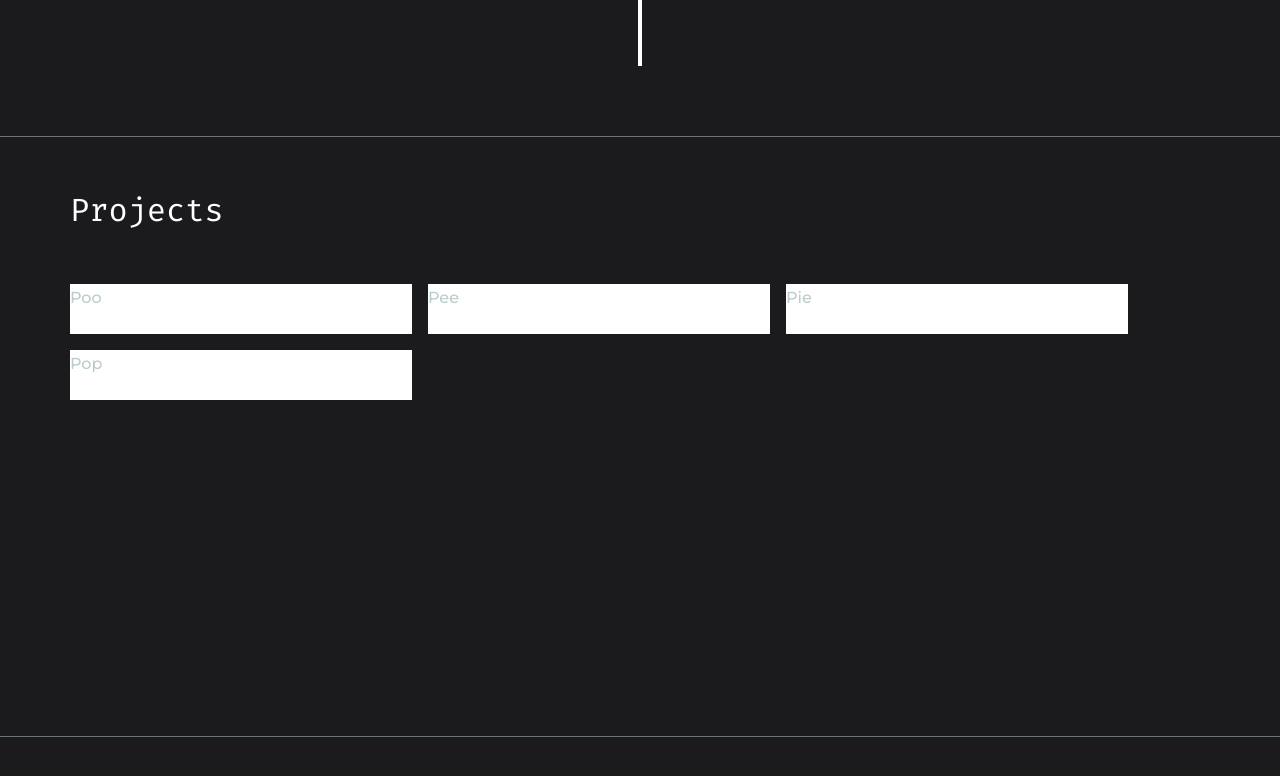
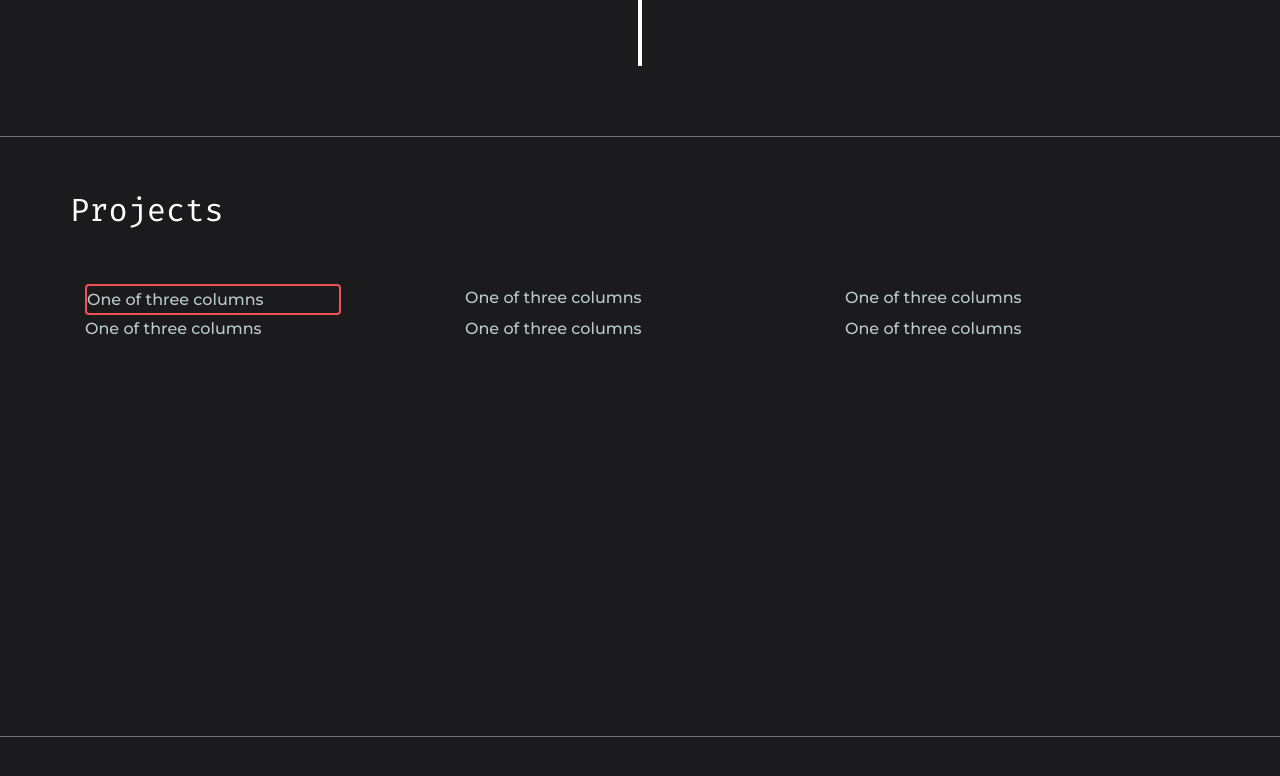
Before and after one commit to TeDand/personal-website, a React (Create React App) app: page / in a window 1280 px wide. Shown: the part 2962-3738 px from the top of the page. Built offline with nearby package versions, Linux system fonts and the light colour scheme.

Commit message:
Ref: Moved experience timeline into its own folder and started working to make project grid to read from a list in js

```diff
--- a/package.json
+++ b/package.json
@@ -9,6 +9,7 @@
     "@testing-library/user-event": "^12.8.3",
     "react": "^17.0.2",
     "react-dom": "^17.0.2",
+    "react-grid-system": "^8.0.1",
     "react-icons": "^4.2.0",
     "react-router-dom": "^5.3.0",
     "react-scripts": "^5.0.0",
--- a/src/components/sections/education/educationList/EducationTile.jsx
+++ b/src/components/sections/education/educationList/EducationTile.jsx
@@ -25,7 +25,7 @@ const RightColumn = styled.div`
 `;
 
 const Date = styled.p`
-    font-size: clamp(2pt, 10pt, 10pt);;
+    font-size: clamp(2pt, 10pt, 10pt);
 `;
 
 const Qualification = styled.p`
--- a/src/components/sections/experience/Experience.jsx
+++ b/src/components/sections/experience/Experience.jsx
@@ -1,34 +1,7 @@
 import React from 'react'
 import '../Section.css'
-import { ExperienceTimelineItems } from './ExperienceTimelineItems';
-import { VerticalTimeline, VerticalTimelineElement } from 'react-vertical-timeline-component';
 import 'react-vertical-timeline-component/style.min.css';
-import './Experience.css'
-import styled from 'styled-components'
-
-const CompanyLogo = styled.img`
-    width: inherit;
-    heigh: inherit;
-`;
-
-const Date = styled.p`
-    font-size: clamp(2pt, 10pt, 10pt);
-`;
-
-const Position = styled.h3`
-    font-size: clamp(7pt, 18pt, 18pt);
-    left: 0;
-    width: 50%;
-    border-bottom: 2px solid var(--highlightColour);
-`;
-
-const Company = styled.h5`
-
-`;
-
-const Description = styled.p`
-    font-weight: 300;
-`;
+import ExperienceTimeline from './ExperienceTimeline/ExperienceTimeline';
 
 const Experience = () => {
     return (
@@ -37,28 +10,7 @@ const Experience = () => {
                 <h1 className='Heading'>
                     Experience
                 </h1>
-                <VerticalTimeline className='body'>
-                    {
-                        ExperienceTimelineItems.map((item, index) => {
-                            return (
-                                <VerticalTimelineElement key={index} icon={<CompanyLogo src={item.logo} alt="companyLogo" />}>
-                                    <Position>
-                                        {item.position}
-                                    </Position>
-                                    <Company>
-                                        {item.company}
-                                    </Company>
-                                    <Description>
-                                        {item.description}
-                                    </Description>
-                                    <Date>
-                                        {item.date}
-                                    </Date>
-                                </VerticalTimelineElement>
-                            )
-                        })
-                    }
-                </VerticalTimeline>
+                <ExperienceTimeline />
             </div>
         </div >
     )
--- /dev/null
+++ b/src/components/sections/experience/ExperienceTimeline/ExperienceTimeline.jsx
@@ -0,0 +1,59 @@
+import React from 'react'
+import { ExperienceTimelineItems } from './ExperienceTimelineItems';
+import { VerticalTimeline, VerticalTimelineElement } from 'react-vertical-timeline-component';
+import 'react-vertical-timeline-component/style.min.css';
+import './ExperienceTimeline.css'
+import styled from 'styled-components'
+
+const CompanyLogo = styled.img`
+    width: inherit;
+    heigh: inherit;
+`;
+
+const Date = styled.p`
+    font-size: clamp(2pt, 10pt, 10pt);
+`;
+
+const Position = styled.h3`
+    font-size: clamp(7pt, 18pt, 18pt);
+    left: 0;
+    width: 50%;
+    border-bottom: 2px solid var(--highlightColour);
+`;
+
+const Company = styled.h5`
+
+`;
+
+const Description = styled.p`
+    font-weight: 300;
+`;
+
+const ExperienceTimeline = () => {
+    return (
+        <VerticalTimeline className='body'>
+            {
+                ExperienceTimelineItems.map((item, index) => {
+                    return (
+                        <VerticalTimelineElement key={index} icon={<CompanyLogo src={item.logo} alt="companyLogo" />}>
+                            <Position>
+                                {item.position}
+                            </Position>
+                            <Company>
+                                {item.company}
+                            </Company>
+                            <Description>
+                                {item.description}
+                            </Description>
+                            <Date>
+                                {item.date}
+                            </Date>
+                        </VerticalTimelineElement>
+                    )
+                })
+            }
+        </VerticalTimeline>
+    )
+}
+
+export default ExperienceTimeline
--- a/src/components/sections/projects/projectGrid/ProjectGrid.jsx
+++ b/src/components/sections/projects/projectGrid/ProjectGrid.jsx
@@ -1,25 +1,44 @@
 import React from 'react'
+import { Container, Row, Col } from 'react-grid-system';
 import styled from 'styled-components'
 
-const Grid = styled.div`
-    display: grid;
-    grid-template-columns: 30% 30% 30%;
-    grid-gap: 1em;
-`;
-
 const GridTile = styled.div`
-    background-color: #ffffff;
-    height: 50px;
+    background-color: var(--backgroundColour);
+    border-style: solid;
+    border-width: 2px;
+    border-radius: 3pt;
+    border-color: var(--highlightColour);
+    width: 20vw;
 `;
 
 const ProjectGrid = () => {
     return (
-        <Grid>
-            <GridTile>Poo</GridTile>
-            <GridTile>Pee</GridTile>
-            <GridTile>Pie</GridTile>
-            <GridTile>Pop</GridTile>
-        </Grid>
+        <Container>
+            <Row>
+                <Col>
+                    <GridTile>
+                        One of three columns
+                    </GridTile>
+                </Col>
+                <Col>
+                    One of three columns
+                </Col>
+                <Col>
+                    One of three columns
+                </Col>
+            </Row>
+            <Row>
+                <Col>
+                    One of three columns
+                </Col>
+                <Col>
+                    One of three columns
+                </Col>
+                <Col>
+                    One of three columns
+                </Col>
+            </Row>
+        </Container >
     )
 }
 
```
Also changed, not shown: src/components/sections/experience/ExperienceTimeline/ExperienceTimelineItems.js (renamed from src/components/sections/experience/ExperienceTimelineItems.js, +4 -4 lines), src/components/sections/projects/projectGrid/ProjectGridItems.js (added, +34 -0 lines), src/components/sections/experience/ExperienceTimeline/ExperienceTimeline.css (renamed from src/components/sections/experience/Experience.css), 1 other file (tests, documents, lock files or other folders).
